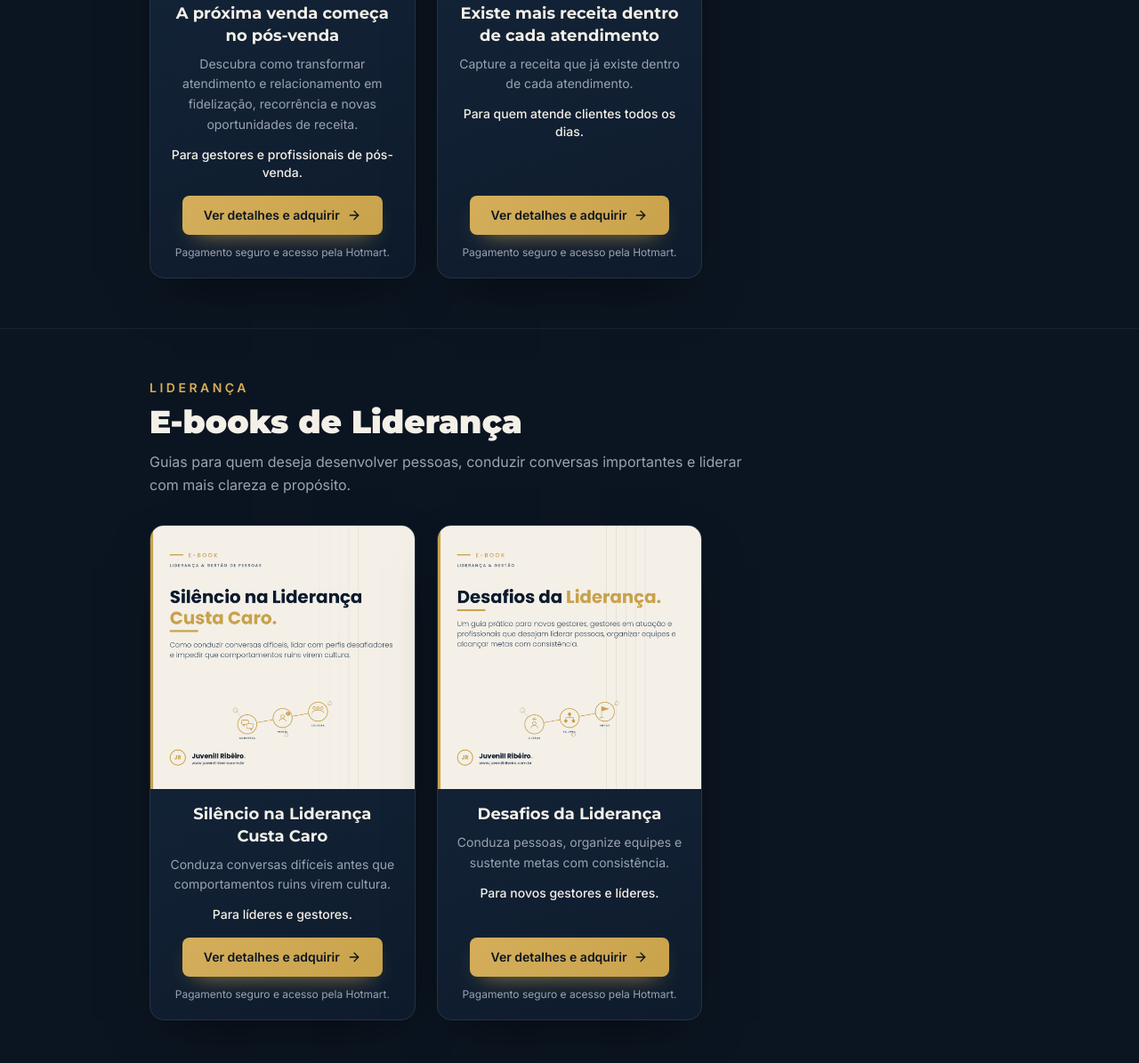
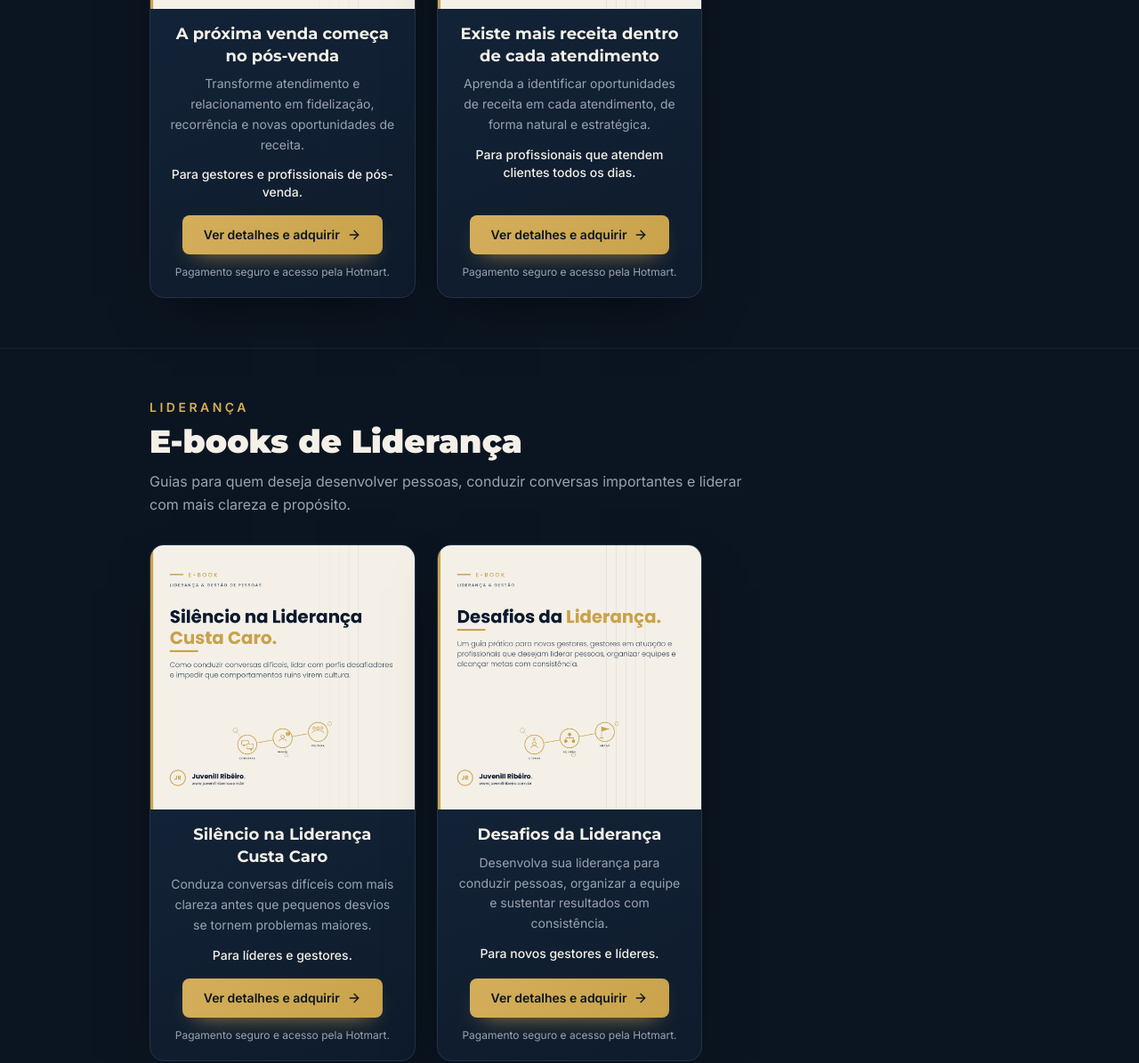
Before and after one commit to juvenilsrj-hue/site-juvenil, a plain HTML site: page ebook/index.html in a window 1280 px wide. Shown: the part 1917-3112 px from the top of the page at 89% size. Drawn offline with nearby package versions, Linux system fonts and the light colour scheme.

Commit message:
E-books: beneficios dos 6 cards na versao melhorada do usuario
Co-Authored-By: Claude Opus 4.8 <noreply@anthropic.com>

```diff
--- a/ebook/index.html
+++ b/ebook/index.html
@@ -60,7 +60,7 @@
           <img src="../assets/ebooks/conexao.png" alt="Toda venda começa na conexão" class="w-full aspect-square object-cover" />
           <div class="flex flex-col flex-1 px-5 pb-5 pt-4 text-center">
             <h3 class="font-display font-bold text-lg leading-snug mb-2">Toda venda começa na conexão</h3>
-            <p class="text-sm text-muted-foreground leading-relaxed mb-3">Abra a venda criando conexão com o cliente desde o primeiro contato.</p>
+            <p class="text-sm text-muted-foreground leading-relaxed mb-3">Aprenda a criar conexão com o cliente desde o primeiro contato e conduzir a venda com mais confiança.</p>
             <p class="text-sm text-foreground font-medium mb-4">Para vendedores e consultores.</p>
             <div class="mt-auto">
               <a href="https://go.hotmart.com/L106379050J?dp=1" target="_blank" rel="noopener noreferrer" class="inline-flex items-center gap-2 bg-brand-gradient text-brand-foreground font-semibold px-6 py-3 rounded-lg shadow-brand hover:opacity-90 transition-opacity text-sm">Ver detalhes e adquirir <svg xmlns="http://www.w3.org/2000/svg" width="24" height="24" viewBox="0 0 24 24" fill="none" stroke="currentColor" stroke-width="2" stroke-linecap="round" stroke-linejoin="round" class="w-4 h-4" aria-hidden="true"><path d="M5 12h14"></path><path d="m12 5 7 7-7 7"></path></svg></a>
@@ -74,7 +74,7 @@
           <img src="../assets/ebooks/prospeccao-estruturada.png" alt="Prospecção estruturada para equipes comerciais" class="w-full aspect-square object-cover" />
           <div class="flex flex-col flex-1 px-5 pb-5 pt-4 text-center">
             <h3 class="font-display font-bold text-lg leading-snug mb-2">Prospecção estruturada para equipes comerciais</h3>
-            <p class="text-sm text-muted-foreground leading-relaxed mb-3">Gere oportunidades com rotina e cadência, sem depender da sorte.</p>
+            <p class="text-sm text-muted-foreground leading-relaxed mb-3">Crie uma rotina de prospecção com cadência, organização e geração consistente de oportunidades.</p>
             <p class="text-sm text-foreground font-medium mb-4">Para líderes e equipes comerciais.</p>
             <div class="mt-auto">
               <a href="https://go.hotmart.com/A106391686H?dp=1" target="_blank" rel="noopener noreferrer" class="inline-flex items-center gap-2 bg-brand-gradient text-brand-foreground font-semibold px-6 py-3 rounded-lg shadow-brand hover:opacity-90 transition-opacity text-sm">Ver detalhes e adquirir <svg xmlns="http://www.w3.org/2000/svg" width="24" height="24" viewBox="0 0 24 24" fill="none" stroke="currentColor" stroke-width="2" stroke-linecap="round" stroke-linejoin="round" class="w-4 h-4" aria-hidden="true"><path d="M5 12h14"></path><path d="m12 5 7 7-7 7"></path></svg></a>
@@ -99,7 +99,7 @@
           <img src="../assets/ebooks/proxima-venda.png" alt="A próxima venda começa no pós-venda" class="w-full aspect-square object-cover" />
           <div class="flex flex-col flex-1 px-5 pb-5 pt-4 text-center">
             <h3 class="font-display font-bold text-lg leading-snug mb-2">A próxima venda começa no pós-venda</h3>
-            <p class="text-sm text-muted-foreground leading-relaxed mb-3">Descubra como transformar atendimento e relacionamento em fidelização, recorrência e novas oportunidades de receita.</p>
+            <p class="text-sm text-muted-foreground leading-relaxed mb-3">Transforme atendimento e relacionamento em fidelização, recorrência e novas oportunidades de receita.</p>
             <p class="text-sm text-foreground font-medium mb-4">Para gestores e profissionais de pós-venda.</p>
             <div class="mt-auto">
               <a href="https://go.hotmart.com/V106315038R?dp=1" target="_blank" rel="noopener noreferrer" class="inline-flex items-center gap-2 bg-brand-gradient text-brand-foreground font-semibold px-6 py-3 rounded-lg shadow-brand hover:opacity-90 transition-opacity text-sm">Ver detalhes e adquirir <svg xmlns="http://www.w3.org/2000/svg" width="24" height="24" viewBox="0 0 24 24" fill="none" stroke="currentColor" stroke-width="2" stroke-linecap="round" stroke-linejoin="round" class="w-4 h-4" aria-hidden="true"><path d="M5 12h14"></path><path d="m12 5 7 7-7 7"></path></svg></a>
@@ -113,8 +113,8 @@
           <img src="../assets/ebooks/mais-receita.png" alt="Existe mais receita dentro de cada atendimento" class="w-full aspect-square object-cover" />
           <div class="flex flex-col flex-1 px-5 pb-5 pt-4 text-center">
             <h3 class="font-display font-bold text-lg leading-snug mb-2">Existe mais receita dentro de cada atendimento</h3>
-            <p class="text-sm text-muted-foreground leading-relaxed mb-3">Capture a receita que já existe dentro de cada atendimento.</p>
-            <p class="text-sm text-foreground font-medium mb-4">Para quem atende clientes todos os dias.</p>
+            <p class="text-sm text-muted-foreground leading-relaxed mb-3">Aprenda a identificar oportunidades de receita em cada atendimento, de forma natural e estratégica.</p>
+            <p class="text-sm text-foreground font-medium mb-4">Para profissionais que atendem clientes todos os dias.</p>
             <div class="mt-auto">
               <a href="https://go.hotmart.com/J106336685J?dp=1" target="_blank" rel="noopener noreferrer" class="inline-flex items-center gap-2 bg-brand-gradient text-brand-foreground font-semibold px-6 py-3 rounded-lg shadow-brand hover:opacity-90 transition-opacity text-sm">Ver detalhes e adquirir <svg xmlns="http://www.w3.org/2000/svg" width="24" height="24" viewBox="0 0 24 24" fill="none" stroke="currentColor" stroke-width="2" stroke-linecap="round" stroke-linejoin="round" class="w-4 h-4" aria-hidden="true"><path d="M5 12h14"></path><path d="m12 5 7 7-7 7"></path></svg></a>
               <p class="mt-3 text-xs text-muted-foreground">Pagamento seguro e acesso pela Hotmart.</p>
@@ -138,7 +138,7 @@
           <img src="../assets/ebooks/silencio-lideranca.png" alt="Silêncio na Liderança Custa Caro" class="w-full aspect-square object-cover" />
           <div class="flex flex-col flex-1 px-5 pb-5 pt-4 text-center">
             <h3 class="font-display font-bold text-lg leading-snug mb-2">Silêncio na Liderança Custa Caro</h3>
-            <p class="text-sm text-muted-foreground leading-relaxed mb-3">Conduza conversas difíceis antes que comportamentos ruins virem cultura.</p>
+            <p class="text-sm text-muted-foreground leading-relaxed mb-3">Conduza conversas difíceis com mais clareza antes que pequenos desvios se tornem problemas maiores.</p>
             <p class="text-sm text-foreground font-medium mb-4">Para líderes e gestores.</p>
             <div class="mt-auto">
               <a href="https://hotm.io/UutuOv6L" target="_blank" rel="noopener noreferrer" class="inline-flex items-center gap-2 bg-brand-gradient text-brand-foreground font-semibold px-6 py-3 rounded-lg shadow-brand hover:opacity-90 transition-opacity text-sm">Ver detalhes e adquirir <svg xmlns="http://www.w3.org/2000/svg" width="24" height="24" viewBox="0 0 24 24" fill="none" stroke="currentColor" stroke-width="2" stroke-linecap="round" stroke-linejoin="round" class="w-4 h-4" aria-hidden="true"><path d="M5 12h14"></path><path d="m12 5 7 7-7 7"></path></svg></a>
@@ -151,7 +151,7 @@
           <img src="../assets/ebooks/desafios-lideranca.png" alt="Desafios da Liderança" class="w-full aspect-square object-cover" />
           <div class="flex flex-col flex-1 px-5 pb-5 pt-4 text-center">
             <h3 class="font-display font-bold text-lg leading-snug mb-2">Desafios da Liderança</h3>
-            <p class="text-sm text-muted-foreground leading-relaxed mb-3">Conduza pessoas, organize equipes e sustente metas com consistência.</p>
+            <p class="text-sm text-muted-foreground leading-relaxed mb-3">Desenvolva sua liderança para conduzir pessoas, organizar a equipe e sustentar resultados com consistência.</p>
             <p class="text-sm text-foreground font-medium mb-4">Para novos gestores e líderes.</p>
             <div class="mt-auto">
               <a href="https://hotmart.com/pt-br/marketplace/produtos/desafios-da-lideranca/A106418636M?sck=HOTMART_PRODUCT_PAGE" target="_blank" rel="noopener noreferrer" class="inline-flex items-center gap-2 bg-brand-gradient text-brand-foreground font-semibold px-6 py-3 rounded-lg shadow-brand hover:opacity-90 transition-opacity text-sm">Ver detalhes e adquirir <svg xmlns="http://www.w3.org/2000/svg" width="24" height="24" viewBox="0 0 24 24" fill="none" stroke="currentColor" stroke-width="2" stroke-linecap="round" stroke-linejoin="round" class="w-4 h-4" aria-hidden="true"><path d="M5 12h14"></path><path d="m12 5 7 7-7 7"></path></svg></a>
```
